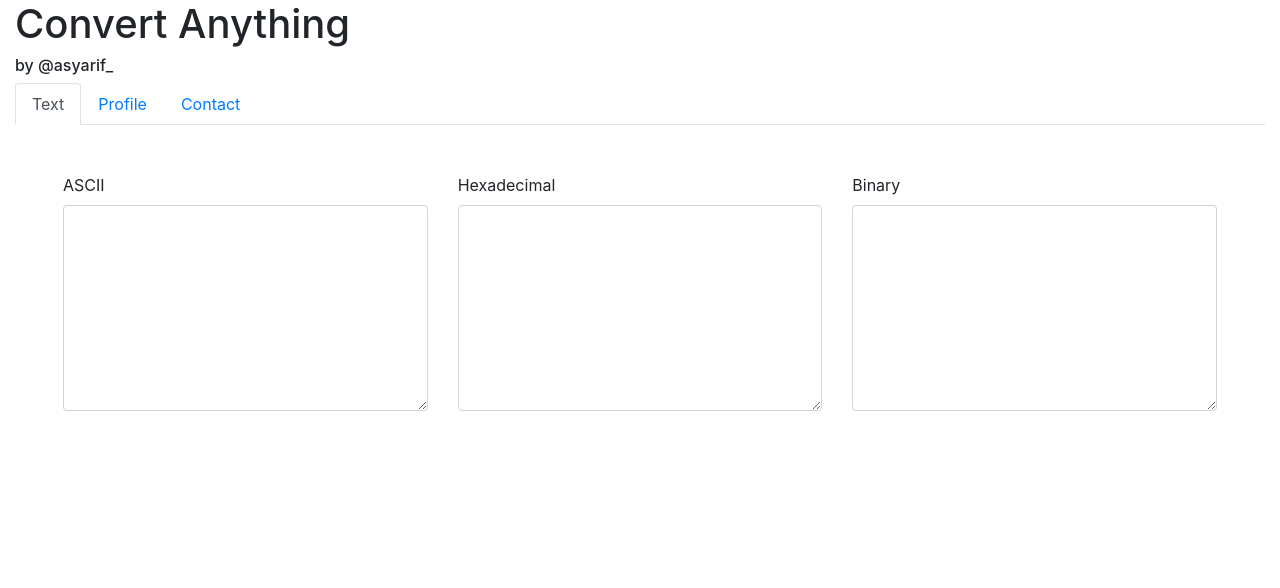
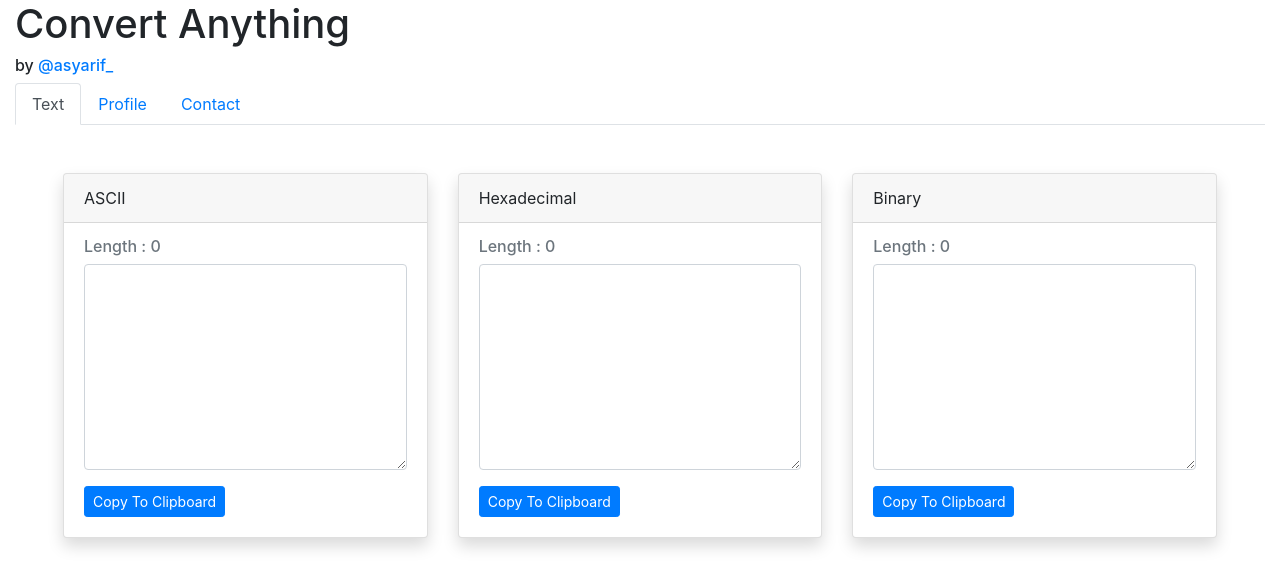
Before and after one commit to asyarifstudio/convert-anything, an Angular app: page / in a window 1280 px wide. Shown: the top 588 px of the page. Built offline with nearby package versions, Linux system fonts and the light colour scheme.

Commit message:
add copy to clipboard

```diff
--- a/src/app/layouts/convert-text/convert-text.component.html
+++ b/src/app/layouts/convert-text/convert-text.component.html
@@ -1,21 +1,52 @@
 <div class="container-fluid p-5">
   <div class="row">
     <div class="col-12 col-md-4">
-      <div class="form-group">
-        <label>ASCII</label>
-        <textarea #inputAscii id="{{INPUT_ID_ASCII}}" (focus)="onFocus($event.target.id)" (input)="onTextChanged($event.target.value)" class="form-control" aria-label="With textarea" rows="8" ></textarea>
+      <div class="card shadow bg-white rounded">
+        <div class="card-header">
+          ASCII
+        </div>
+        <div class="card-body">
+          <h6 class="card-subtitle mb-2 text-muted">Length : {{inputAscii.value.length}}</h6>
+          <div class="form-group">
+            <textarea #inputAscii id="{{INPUT_ID_ASCII}}" (focus)="onFocus($event.target.id)"
+              (input)="onTextChanged($event.target.value)" class="form-control" aria-label="With textarea"
+              rows="8"></textarea>
+          </div>
+          <button class="btn btn-sm btn-primary"  (click)="onCopyToClipboard(inputAscii)">Copy To Clipboard</button>
+        </div>
       </div>
     </div>
     <div class="col-12 col-md-4">
-      <div class="form-group">
-        <label>Hexadecimal</label>
-        <textarea #inputHex id="{{INPUT_ID_HEX}}" (focus)="onFocus($event.target.id)" (input)="onTextChanged($event.target.value)" class="form-control" aria-label="With textarea" rows="8" ></textarea>
+      <div class="card shadow bg-white rounded">
+        <div class="card-header">
+          Hexadecimal
+        </div>
+
+        <div class="card-body">
+          <h6 class="card-subtitle mb-2 text-muted">Length : {{inputHex.value.length}}</h6>
+          <div class="form-group">
+            <textarea #inputHex id="{{INPUT_ID_HEX}}" (focus)="onFocus($event.target.id)"
+              (input)="onTextChanged($event.target.value)" class="form-control" aria-label="With textarea"
+              rows="8"></textarea>
+          </div>
+          <button class="btn btn-sm btn-primary" (click)="onCopyToClipboard(inputHex)">Copy To Clipboard</button>
+        </div>
       </div>
     </div>
     <div class="col-12 col-md-4">
-      <div class="form-group">
-        <label>Binary</label>
-        <textarea #inputBin id="{{INPUT_ID_BIN}}" (focus)="onFocus($event.target.id)" (input)="onTextChanged($event.target.value)" class="form-control" aria-label="With textarea" rows="8" ></textarea>
+      <div class="card shadow bg-white rounded">
+        <div class="card-header">
+          Binary
+        </div>
+        <div class="card-body">
+          <h6 class="card-subtitle mb-2 text-muted">Length : {{inputBin.value.length}}</h6>
+          <div class="form-group">
+            <textarea #inputBin id="{{INPUT_ID_BIN}}" (focus)="onFocus($event.target.id)"
+              (input)="onTextChanged($event.target.value)" class="form-control" aria-label="With textarea"
+              rows="8"></textarea>
+          </div>
+          <button class="btn btn-sm btn-primary" (click)="onCopyToClipboard(inputBin)">Copy To Clipboard</button>
+        </div>
       </div>
     </div>
   </div>
--- a/src/app/layouts/convert-text/convert-text.component.ts
+++ b/src/app/layouts/convert-text/convert-text.component.ts
@@ -49,6 +49,9 @@ export class ConvertTextComponent implements OnInit {
 
     try{
       result = this.textConverter.convert(input,this.inputFormat,elFormat);
+      if(elFormat == TextConverterService.FORMAT_HEX){
+        result = result.toUpperCase();
+      }
     }
     catch(err){
       result = err;
@@ -57,4 +60,10 @@ export class ConvertTextComponent implements OnInit {
     el.nativeElement.value = result;
   }
 
+  onCopyToClipboard(el:any){
+    el.focus();
+    el.select();
+    document.execCommand("copy");
+  }
+
 }
--- a/src/app/layouts/main/main.component.html
+++ b/src/app/layouts/main/main.component.html
@@ -2,7 +2,7 @@
   <div class="row title">
     <div class="col-12">
       <h1>Convert Anything</h1>
-      <h6>by @asyarif_</h6>
+      <h6>by <a href="https://twitter.com/asyarif_" target="_blank">@asyarif_</a></h6>
     </div>
   </div>
   <div class="row">
```
